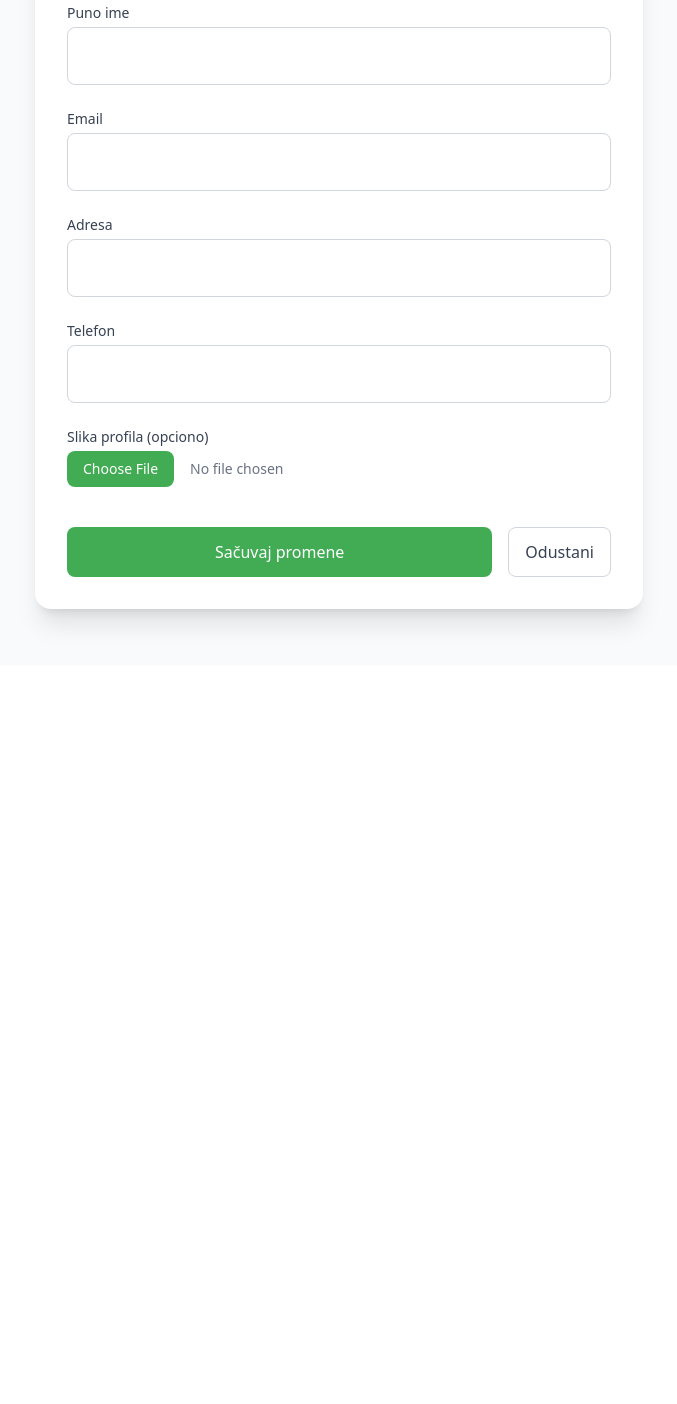
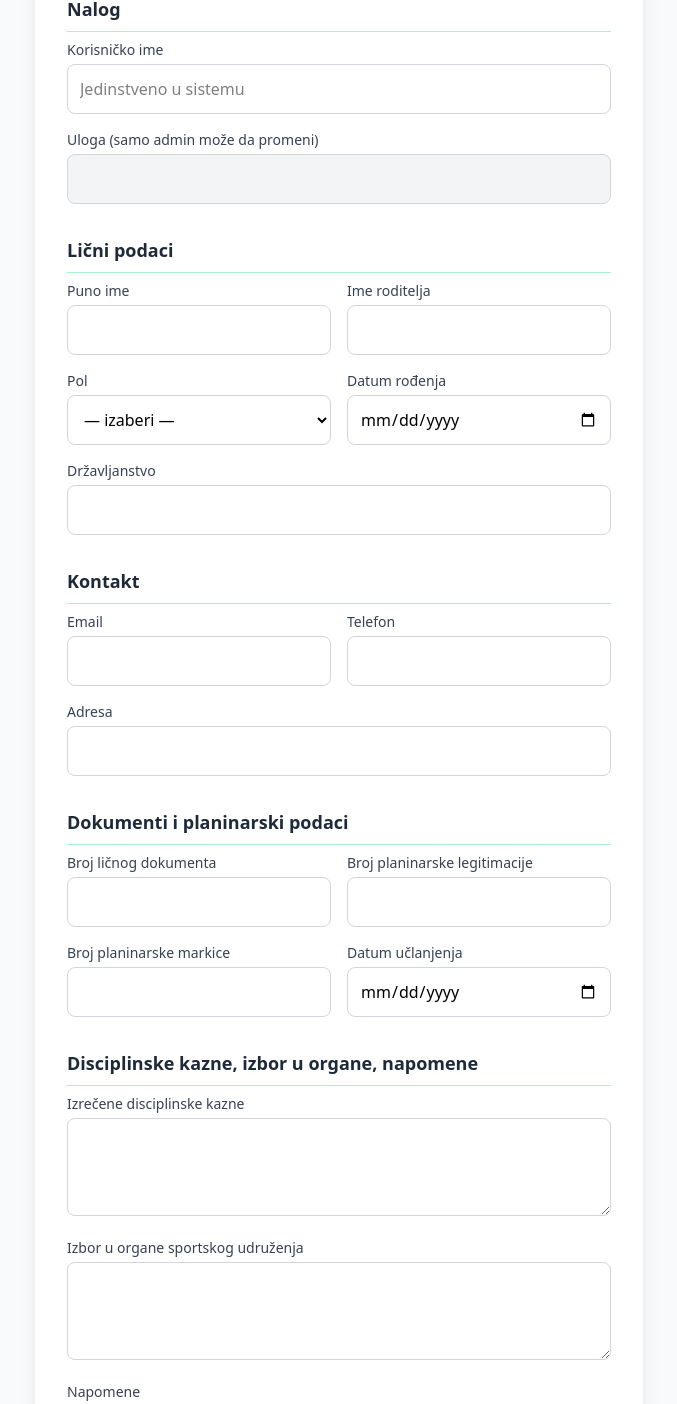
Before and after one commit to IrfanCatovic/Beleg, a React (Vite) app: page /profil/podesavanja in a window 1280 px wide. Shown: the part 357-1761 px from the top of the page, without its empty margins (301-978 px from the left). Before the commit the page ends 1022 px from the top, so only its background shows below. Built offline with nearby package versions, Linux system fonts and the light colour scheme; no server answers; sample sign-in values are in the browser's storage.

Commit message:
Update profile settings to allow comprehensive user data updates, including username uniqueness check and additional fields. Enhance form handling in ProfileSettings component to accommodate new fields and improve user experience with better validation and layout adjustments.

```diff
--- a/src/pages/ProfileSettings.tsx
+++ b/src/pages/ProfileSettings.tsx
@@ -3,15 +3,35 @@ import { useNavigate, Link } from 'react-router-dom'
 import { useAuth } from '../context/AuthContext'
 import api from '../services/api'
 
+const dateOnly = (s: string | undefined): string => {
+  if (!s) return ''
+  return s.slice(0, 10)
+}
+
+const initialForm = {
+  username: '',
+  fullName: '',
+  imeRoditelja: '',
+  pol: '',
+  datumRodjenja: '',
+  drzavljanstvo: '',
+  adresa: '',
+  telefon: '',
+  email: '',
+  brojLicnogDokumenta: '',
+  brojPlaninarskeLegitimacije: '',
+  brojPlaninarskeMarkice: '',
+  datumUclanjenja: '',
+  izreceneDisciplinskeKazne: '',
+  izborUOrganeSportskogUdruzenja: '',
+  napomene: '',
+}
+
 export default function ProfileSettings() {
   const navigate = useNavigate()
-  const { user, isLoggedIn } = useAuth()
-  const [form, setForm] = useState({
-    fullName: '',
-    email: '',
-    adresa: '',
-    telefon: '',
-  })
+  const { user, isLoggedIn, login } = useAuth()
+  const [form, setForm] = useState(initialForm)
+  const [role, setRole] = useState('')
   const [avatarFile, setAvatarFile] = useState<File | null>(null)
   const [avatarPreview, setAvatarPreview] = useState<string>('')
   const [loading, setLoading] = useState(true)
@@ -30,11 +50,24 @@ export default function ProfileSettings() {
         const res = await api.get('/api/me')
         const k = res.data
         setForm({
+          username: k.username || '',
           fullName: k.fullName || '',
-          email: k.email || '',
+          imeRoditelja: k.ime_roditelja || '',
+          pol: k.pol || '',
+          datumRodjenja: dateOnly(k.datum_rodjenja),
+          drzavljanstvo: k.drzavljanstvo || '',
           adresa: k.adresa || '',
           telefon: k.telefon || '',
+          email: k.email || '',
+          brojLicnogDokumenta: k.broj_licnog_dokumenta || '',
+          brojPlaninarskeLegitimacije: k.broj_planinarske_legitimacije || '',
+          brojPlaninarskeMarkice: k.broj_planinarske_markice || '',
+          datumUclanjenja: dateOnly(k.datum_uclanjenja),
+          izreceneDisciplinskeKazne: k.izrecene_disciplinske_kazne || '',
+          izborUOrganeSportskogUdruzenja: k.izbor_u_organe_sportskog_udruzenja || '',
+          napomene: k.napomene || '',
         })
+        setRole(k.role || '')
         if (k.avatar_url) setAvatarPreview(k.avatar_url)
       } catch (err: any) {
         setError(err.response?.data?.error || 'Greška pri učitavanju profila')
@@ -46,7 +79,7 @@ export default function ProfileSettings() {
     fetchMe()
   }, [isLoggedIn, navigate])
 
-  const handleChange = (e: React.ChangeEvent<HTMLInputElement>) => {
+  const handleChange = (e: React.ChangeEvent<HTMLInputElement | HTMLSelectElement | HTMLTextAreaElement>) => {
     setForm((prev) => ({ ...prev, [e.target.name]: e.target.value }))
   }
 
@@ -74,15 +107,36 @@ export default function ProfileSettings() {
 
     try {
       const formData = new FormData()
-      formData.append('fullName', form.fullName)
-      formData.append('email', form.email)
-      formData.append('adresa', form.adresa)
-      formData.append('telefon', form.telefon)
+      formData.append('username', form.username.trim())
+      formData.append('fullName', form.fullName.trim())
+      formData.append('imeRoditelja', form.imeRoditelja.trim())
+      formData.append('pol', form.pol)
+      formData.append('drzavljanstvo', form.drzavljanstvo.trim())
+      formData.append('adresa', form.adresa.trim())
+      formData.append('telefon', form.telefon.trim())
+      formData.append('email', form.email.trim())
+      formData.append('brojLicnogDokumenta', form.brojLicnogDokumenta.trim())
+      formData.append('brojPlaninarskeLegitimacije', form.brojPlaninarskeLegitimacije.trim())
+      formData.append('brojPlaninarskeMarkice', form.brojPlaninarskeMarkice.trim())
+      formData.append('izreceneDisciplinskeKazne', form.izreceneDisciplinskeKazne.trim())
+      formData.append('izborUOrganeSportskogUdruzenja', form.izborUOrganeSportskogUdruzenja.trim())
+      formData.append('napomene', form.napomene.trim())
+      if (form.datumRodjenja) formData.append('datumRodjenja', form.datumRodjenja)
+      if (form.datumUclanjenja) formData.append('datumUclanjenja', form.datumUclanjenja)
       if (avatarFile) formData.append('avatar', avatarFile)
 
-      await api.patch('/api/me', formData, {
+      const res = await api.patch('/api/me', formData, {
         headers: { 'Content-Type': 'multipart/form-data' },
       })
+
+      // Ako je promenjeno korisničko ime, backend vraća novi JWT – osvežimo token i korisnika
+      if (res.data?.token && res.data?.role && res.data?.user) {
+        login({
+          token: res.data.token,
+          role: res.data.role,
+          user: res.data.user,
+        })
+      }
 
       setSuccess(true)
       setTimeout(() => navigate('/profil', { replace: true }), 1500)
@@ -93,26 +147,29 @@ export default function ProfileSettings() {
     }
   }
 
+  const inputClass =
+    'w-full p-3 border border-gray-300 rounded-lg focus:outline-none focus:ring-2 focus:ring-[#41ac53] focus:border-[#41ac53]'
+  const labelClass = 'block text-sm font-medium text-gray-700 mb-1'
+  const sectionClass = 'space-y-4'
+
   if (!isLoggedIn) return null
   if (loading) return <div className="text-center py-20">Učitavanje...</div>
 
   return (
     <div className="py-8 px-4 sm:px-6 lg:px-8 max-w-2xl mx-auto">
       <div className="bg-white rounded-2xl shadow-xl p-8">
-        <div className="flex items-center justify-between mb-8">
+        <div className="flex items-center justify-between mb-6">
           <h2 className="text-2xl font-bold" style={{ color: '#41ac53' }}>
             Podešavanja profila
           </h2>
-          <Link
-            to="/profil"
-            className="text-gray-600 hover:text-gray-900 text-sm font-medium"
-          >
+          <Link to="/profil" className="text-gray-600 hover:text-gray-900 text-sm font-medium">
             ← Nazad na profil
           </Link>
         </div>
 
         <p className="text-sm text-gray-500 mb-6">
-          Korisničko ime i uloga se ne mogu menjati. Pređeni km i visina ostaju sačuvani pri ažuriranju.
+          Možete menjati sva polja osim uloge (role). Ulogu može promeniti samo administrator. Ako promenite
+          korisničko ime, mora biti jedinstveno.
         </p>
 
         {success && (
@@ -124,61 +181,189 @@ export default function ProfileSettings() {
           <div className="mb-6 p-4 bg-red-100 text-red-800 rounded-lg">{error}</div>
         )}
 
-        <form onSubmit={handleSubmit} className="space-y-6">
+        <form onSubmit={handleSubmit} className="space-y-8">
+          {/* Korisničko ime i uloga */}
+          <div className={sectionClass}>
+            <h3 className="text-lg font-semibold text-gray-800 border-b border-emerald-200 pb-2 mb-2">
+              Nalog
+            </h3>
             <div>
-            <label className="block text-sm font-medium text-gray-700 mb-1">Puno ime</label>
+              <label className={labelClass}>Korisničko ime</label>
               <input
-              name="fullName"
-              value={form.fullName}
+                name="username"
+                value={form.username}
                 onChange={handleChange}
                 required
-              className="w-full p-4 border border-gray-300 rounded-lg focus:outline-none focus:ring-2 focus:ring-[#41ac53] focus:border-[#41ac53]"
+                className={inputClass}
+                placeholder="Jedinstveno u sistemu"
               />
             </div>
-
             <div>
-            <label className="block text-sm font-medium text-gray-700 mb-1">Email</label>
+              <label className={labelClass}>Uloga (samo admin može da promeni)</label>
               <input
-              name="email"
-              type="email"
-              value={form.email}
-              onChange={handleChange}
-              required
-              className="w-full p-4 border border-gray-300 rounded-lg focus:outline-none focus:ring-2 focus:ring-[#41ac53] focus:border-[#41ac53]"
+                value={role}
+                readOnly
+                disabled
+                className="w-full p-3 border border-gray-300 rounded-lg bg-gray-100 text-gray-600 cursor-not-allowed"
               />
             </div>
+          </div>
 
+          {/* Lični podaci */}
+          <div className={sectionClass}>
+            <h3 className="text-lg font-semibold text-gray-800 border-b border-emerald-200 pb-2 mb-2">
+              Lični podaci
+            </h3>
+            <div className="grid grid-cols-1 sm:grid-cols-2 gap-4">
               <div>
-            <label className="block text-sm font-medium text-gray-700 mb-1">Adresa</label>
+                <label className={labelClass}>Puno ime</label>
+                <input name="fullName" value={form.fullName} onChange={handleChange} className={inputClass} />
+              </div>
+              <div>
+                <label className={labelClass}>Ime roditelja</label>
+                <input name="imeRoditelja" value={form.imeRoditelja} onChange={handleChange} className={inputClass} />
+              </div>
+              <div>
+                <label className={labelClass}>Pol</label>
+                <select name="pol" value={form.pol} onChange={handleChange} className={inputClass}>
+                  <option value="">— izaberi —</option>
+                  <option value="M">M</option>
+                  <option value="Ž">Ž</option>
+                </select>
+              </div>
+              <div>
+                <label className={labelClass}>Datum rođenja</label>
                 <input
-              name="adresa"
-              value={form.adresa}
+                  name="datumRodjenja"
+                  type="date"
+                  value={form.datumRodjenja}
                   onChange={handleChange}
-              required
-              className="w-full p-4 border border-gray-300 rounded-lg focus:outline-none focus:ring-2 focus:ring-[#41ac53] focus:border-[#41ac53]"
+                  className={inputClass}
                 />
               </div>
+              <div className="sm:col-span-2">
+                <label className={labelClass}>Državljanstvo</label>
+                <input name="drzavljanstvo" value={form.drzavljanstvo} onChange={handleChange} className={inputClass} />
+              </div>
+            </div>
+          </div>
 
+          {/* Kontakt */}
+          <div className={sectionClass}>
+            <h3 className="text-lg font-semibold text-gray-800 border-b border-emerald-200 pb-2 mb-2">
+              Kontakt
+            </h3>
+            <div className="grid grid-cols-1 sm:grid-cols-2 gap-4">
               <div>
-            <label className="block text-sm font-medium text-gray-700 mb-1">Telefon</label>
+                <label className={labelClass}>Email</label>
+                <input name="email" type="email" value={form.email} onChange={handleChange} className={inputClass} />
+              </div>
+              <div>
+                <label className={labelClass}>Telefon</label>
+                <input name="telefon" value={form.telefon} onChange={handleChange} className={inputClass} />
+              </div>
+              <div className="sm:col-span-2">
+                <label className={labelClass}>Adresa</label>
+                <input name="adresa" value={form.adresa} onChange={handleChange} className={inputClass} />
+              </div>
+            </div>
+          </div>
+
+          {/* Dokumenti i planinarski podaci */}
+          <div className={sectionClass}>
+            <h3 className="text-lg font-semibold text-gray-800 border-b border-emerald-200 pb-2 mb-2">
+              Dokumenti i planinarski podaci
+            </h3>
+            <div className="grid grid-cols-1 sm:grid-cols-2 gap-4">
+              <div>
+                <label className={labelClass}>Broj ličnog dokumenta</label>
                 <input
-              name="telefon"
-              value={form.telefon}
+                  name="brojLicnogDokumenta"
+                  value={form.brojLicnogDokumenta}
                   onChange={handleChange}
-              required
-              className="w-full p-4 border border-gray-300 rounded-lg focus:outline-none focus:ring-2 focus:ring-[#41ac53] focus:border-[#41ac53]"
+                  className={inputClass}
                 />
               </div>
+              <div>
+                <label className={labelClass}>Broj planinarske legitimacije</label>
+                <input
+                  name="brojPlaninarskeLegitimacije"
+                  value={form.brojPlaninarskeLegitimacije}
+                  onChange={handleChange}
+                  className={inputClass}
+                />
+              </div>
+              <div>
+                <label className={labelClass}>Broj planinarske markice</label>
+                <input
+                  name="brojPlaninarskeMarkice"
+                  value={form.brojPlaninarskeMarkice}
+                  onChange={handleChange}
+                  className={inputClass}
+                />
+              </div>
+              <div>
+                <label className={labelClass}>Datum učlanjenja</label>
+                <input
+                  name="datumUclanjenja"
+                  type="date"
+                  value={form.datumUclanjenja}
+                  onChange={handleChange}
+                  className={inputClass}
+                />
+              </div>
+            </div>
+          </div>
 
+          {/* Disciplinske kazne, izbor u organe, napomene */}
+          <div className={sectionClass}>
+            <h3 className="text-lg font-semibold text-gray-800 border-b border-emerald-200 pb-2 mb-2">
+              Disciplinske kazne, izbor u organe, napomene
+            </h3>
+            <div className="space-y-4">
               <div>
-            <label className="block text-sm font-medium text-gray-700 mb-1">
-              Slika profila (opciono)
-            </label>
+                <label className={labelClass}>Izrečene disciplinske kazne</label>
+                <textarea
+                  name="izreceneDisciplinskeKazne"
+                  value={form.izreceneDisciplinskeKazne}
+                  onChange={handleChange}
+                  rows={3}
+                  className={inputClass}
+                />
+              </div>
+              <div>
+                <label className={labelClass}>Izbor u organe sportskog udruženja</label>
+                <textarea
+                  name="izborUOrganeSportskogUdruzenja"
+                  value={form.izborUOrganeSportskogUdruzenja}
+                  onChange={handleChange}
+                  rows={3}
+                  className={inputClass}
+                />
+              </div>
+              <div>
+                <label className={labelClass}>Napomene</label>
+                <textarea
+                  name="napomene"
+                  value={form.napomene}
+                  onChange={handleChange}
+                  rows={3}
+                  className={inputClass}
+                />
+              </div>
+            </div>
+          </div>
+
+          {/* Avatar */}
+          <div className={sectionClass}>
+            <h3 className="text-lg font-semibold text-gray-800 border-b border-emerald-200 pb-2 mb-2">
+              Profilna slika
+            </h3>
             <input
               type="file"
               accept="image/*"
               onChange={handleAvatarChange}
-              className="w-full text-sm text-gray-500 file:mr-4 file:py-2 file:px-4 file:rounded-lg file:border-0 file:bg-[#41ac53] file:text-white file:font-medium hover:file:bg-[#3a9a4a]"
+              className="w-full p-2 border border-gray-300 rounded-lg file:mr-4 file:py-2 file:px-4 file:rounded-lg file:border-0 file:text-sm file:font-semibold file:bg-[#41ac53]/10 file:text-[#41ac53] hover:file:bg-[#41ac53]/20 cursor-pointer"
             />
             {avatarPreview && (
               <div className="mt-3">
```
Also changed, not shown: 1 other file (tests, documents, lock files or other folders). Lines whose indentation alone changed are shown as unchanged.
